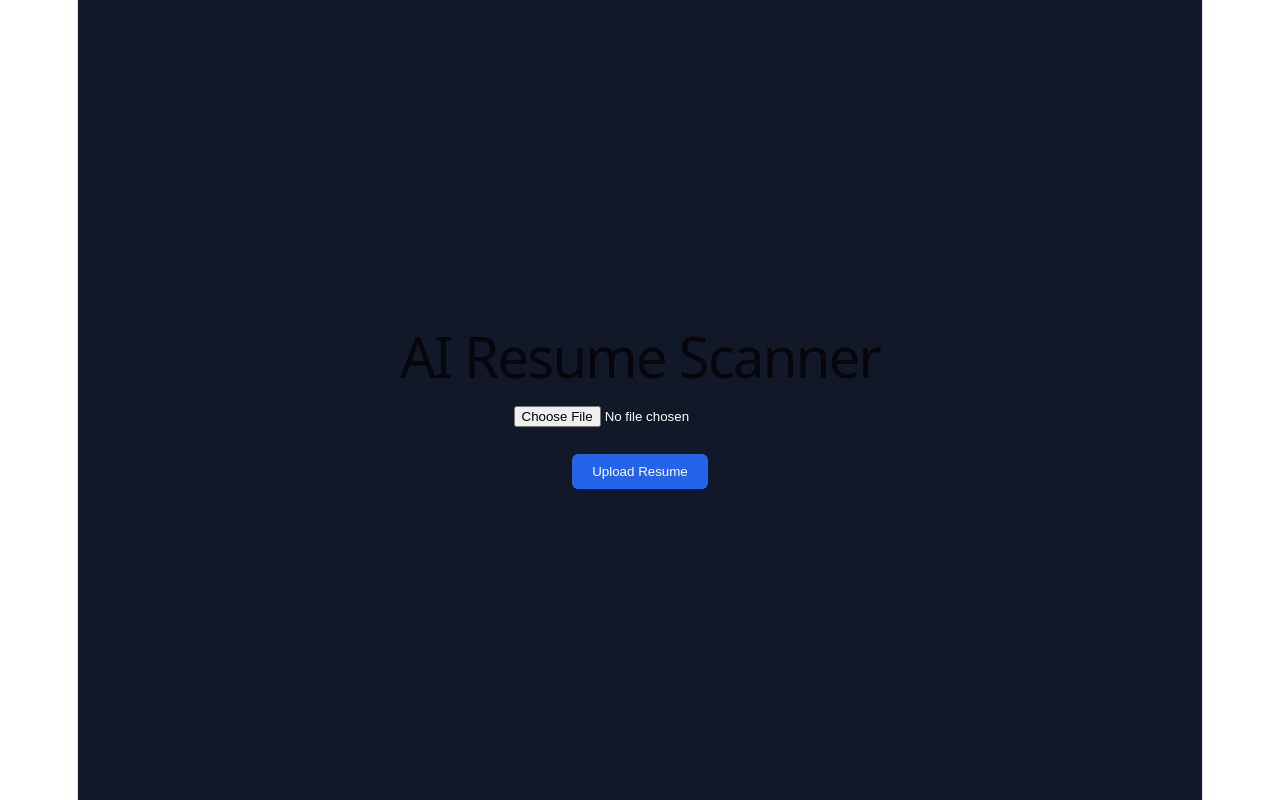
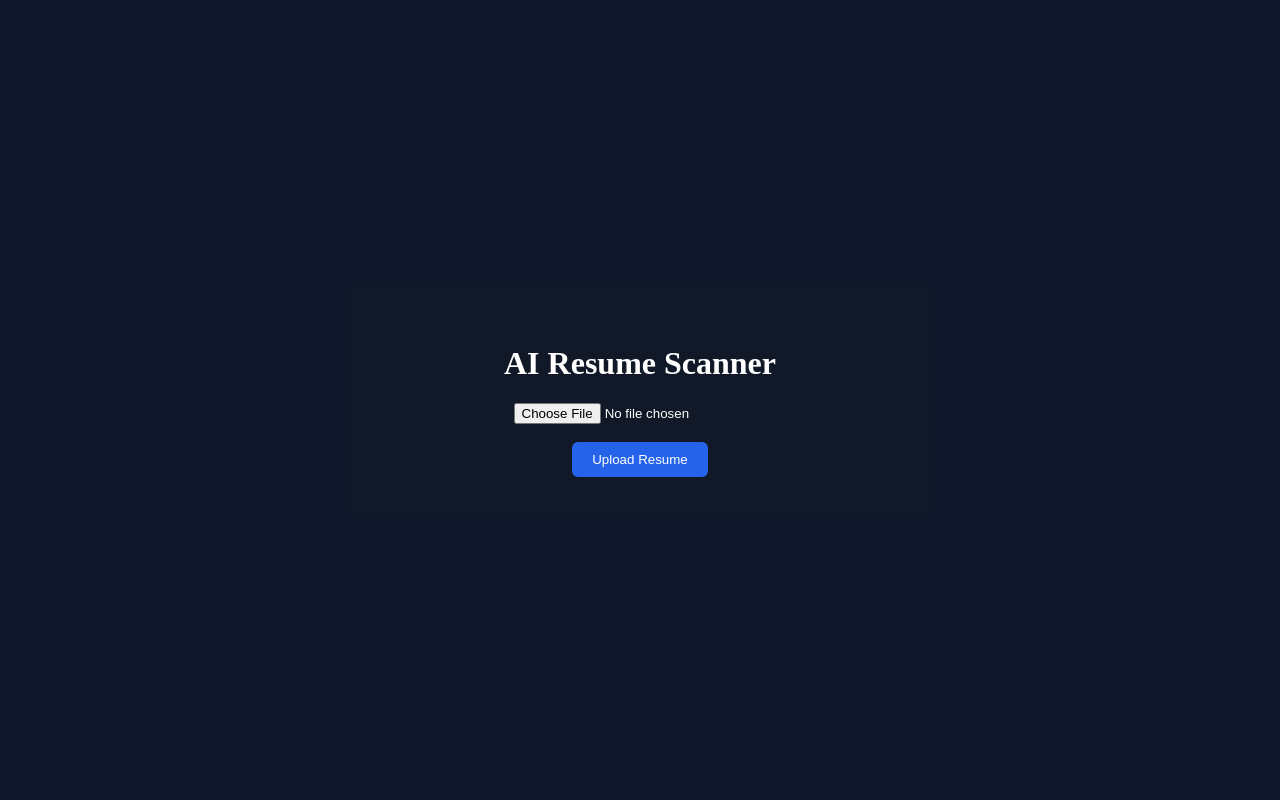
Before and after one commit to Gaurav-7489/ResumeScannerAi, a React (Vite) app: page / in a window 1280 px wide. Built offline with nearby package versions, Linux system fonts and the light colour scheme.

Commit message:
feat: implement resume parsing and add recruiter page

```diff
--- a/package.json
+++ b/package.json
@@ -17,13 +17,17 @@
   },
   "devDependencies": {
     "@eslint/js": "^9.39.4",
+    "@tailwindcss/postcss": "^4.2.2",
     "@types/react": "^19.2.14",
     "@types/react-dom": "^19.2.3",
     "@vitejs/plugin-react": "^6.0.1",
+    "autoprefixer": "^10.4.27",
     "eslint": "^9.39.4",
     "eslint-plugin-react-hooks": "^7.0.1",
     "eslint-plugin-react-refresh": "^0.5.2",
     "globals": "^17.4.0",
+    "postcss": "^8.5.8",
+    "tailwindcss": "^4.2.2",
     "vite": "^8.0.1"
   }
 }
--- /dev/null
+++ b/postcss.config.js
@@ -0,0 +1,5 @@
+export default {
+  plugins: {
+    "@tailwindcss/postcss": {},
+  },
+};
--- a/src/App.jsx
+++ b/src/App.jsx
@@ -1,11 +1,13 @@
 import { BrowserRouter, Routes, Route } from "react-router-dom";
 import Upload from "./pages/Upload";
+import Recruiter from "./pages/Recruiter";
 
 function App() {
   return (
     <BrowserRouter>
       <Routes>
         <Route path="/" element={<Upload />} />
+        <Route path="/recruiter" element={<Recruiter />} />
       </Routes>
     </BrowserRouter>
   );
--- a/src/index.css
+++ b/src/index.css
@@ -1,111 +1,8 @@
-:root {
-  --text: #6b6375;
-  --text-h: #08060d;
-  --bg: #fff;
-  --border: #e5e4e7;
-  --code-bg: #f4f3ec;
-  --accent: #aa3bff;
-  --accent-bg: rgba(170, 59, 255, 0.1);
-  --accent-border: rgba(170, 59, 255, 0.5);
-  --social-bg: rgba(244, 243, 236, 0.5);
-  --shadow:
-    rgba(0, 0, 0, 0.1) 0 10px 15px -3px, rgba(0, 0, 0, 0.05) 0 4px 6px -2px;
-
-  --sans: system-ui, 'Segoe UI', Roboto, sans-serif;
-  --heading: system-ui, 'Segoe UI', Roboto, sans-serif;
-  --mono: ui-monospace, Consolas, monospace;
-
-  font: 18px/145% var(--sans);
-  letter-spacing: 0.18px;
-  color-scheme: light dark;
-  color: var(--text);
-  background: var(--bg);
-  font-synthesis: none;
-  text-rendering: optimizeLegibility;
-  -webkit-font-smoothing: antialiased;
-  -moz-osx-font-smoothing: grayscale;
-
-  @media (max-width: 1024px) {
-    font-size: 16px;
-  }
-}
-
-@media (prefers-color-scheme: dark) {
-  :root {
-    --text: #9ca3af;
-    --text-h: #f3f4f6;
-    --bg: #16171d;
-    --border: #2e303a;
-    --code-bg: #1f2028;
-    --accent: #c084fc;
-    --accent-bg: rgba(192, 132, 252, 0.15);
-    --accent-border: rgba(192, 132, 252, 0.5);
-    --social-bg: rgba(47, 48, 58, 0.5);
-    --shadow:
-      rgba(0, 0, 0, 0.4) 0 10px 15px -3px, rgba(0, 0, 0, 0.25) 0 4px 6px -2px;
-  }
-
-  #social .button-icon {
-    filter: invert(1) brightness(2);
-  }
-}
+@tailwind base;
+@tailwind components;
+@tailwind utilities;
 
 body {
   margin: 0;
+  padding: 0;
 }
-
-#root {
-  width: 1126px;
-  max-width: 100%;
-  margin: 0 auto;
-  text-align: center;
-  border-inline: 1px solid var(--border);
-  min-height: 100svh;
-  display: flex;
-  flex-direction: column;
-  box-sizing: border-box;
-}
-
-h1,
-h2 {
-  font-family: var(--heading);
-  font-weight: 500;
-  color: var(--text-h);
-}
-
-h1 {
-  font-size: 56px;
-  letter-spacing: -1.68px;
-  margin: 32px 0;
-  @media (max-width: 1024px) {
-    font-size: 36px;
-    margin: 20px 0;
-  }
-}
-h2 {
-  font-size: 24px;
-  line-height: 118%;
-  letter-spacing: -0.24px;
-  margin: 0 0 8px;
-  @media (max-width: 1024px) {
-    font-size: 20px;
-  }
-}
-p {
-  margin: 0;
-}
-
-code,
-.counter {
-  font-family: var(--mono);
-  display: inline-flex;
-  border-radius: 4px;
-  color: var(--text-h);
-}
-
-code {
-  font-size: 15px;
-  line-height: 135%;
-  padding: 4px 8px;
-  background: var(--code-bg);
-}
--- /dev/null
+++ b/src/pages/Recruiter.jsx
@@ -0,0 +1,88 @@
+import { useState } from "react";
+
+export default function Recruiter() {
+  const [role, setRole] = useState("");
+  const [files, setFiles] = useState([]);
+
+  const handleFiles = (e) => {
+    setFiles([...e.target.files]);
+  };
+
+  const handleAnalyze = () => {
+    if (!role) {
+      alert("Select role first");
+      return;
+    }
+
+    if (files.length === 0) {
+      alert("Upload resumes");
+      return;
+    }
+
+    console.log("Role:", role);
+    console.log("Files:", files);
+
+    // later → send to backend
+  };
+
+  return (
+    <div className="min-h-screen bg-black text-white flex justify-center items-center">
+
+      <div className="bg-zinc-900 p-8 rounded-2xl w-[500px] shadow-lg">
+
+        <h1 className="text-2xl font-bold mb-6 text-center">
+          AI Resume Ranker
+        </h1>
+
+        {/* ROLE SELECT */}
+        <label className="block mb-2">Select Job Role</label>
+
+        <select
+          className="w-full p-2 mb-4 bg-black border border-zinc-700 rounded"
+          value={role}
+          onChange={(e) => setRole(e.target.value)}
+        >
+          <option value="">Choose role</option>
+          <option>Web Developer</option>
+          <option>Backend</option>
+          <option>Machine Learning</option>
+          <option>Data Science</option>
+          <option>UI UX</option>
+        </select>
+
+
+        {/* FILE UPLOAD */}
+
+        <label className="block mb-2">
+          Upload Resumes (multiple)
+        </label>
+
+        <input
+          type="file"
+          multiple
+          onChange={handleFiles}
+          className="mb-4"
+        />
+
+
+        {/* FILE COUNT */}
+
+        <p className="mb-4 text-sm text-gray-400">
+          {files.length} files selected
+        </p>
+
+
+        {/* BUTTON */}
+
+        <button
+          onClick={handleAnalyze}
+          className="w-full bg-purple-600 hover:bg-purple-700 p-2 rounded"
+        >
+          Analyze
+        </button>
+
+      </div>
+
+    </div>
+  );
+}
--- /dev/null
+++ b/tailwind.config.js
@@ -0,0 +1,10 @@
+export default {
+  content: [
+    "./index.html",
+    "./src/**/*.{js,jsx,ts,tsx}",
+  ],
+  theme: {
+    extend: {},
+  },
+  plugins: [],
+};
```
Also changed, not shown: 2 other files (tests, documents, lock files or other folders).
